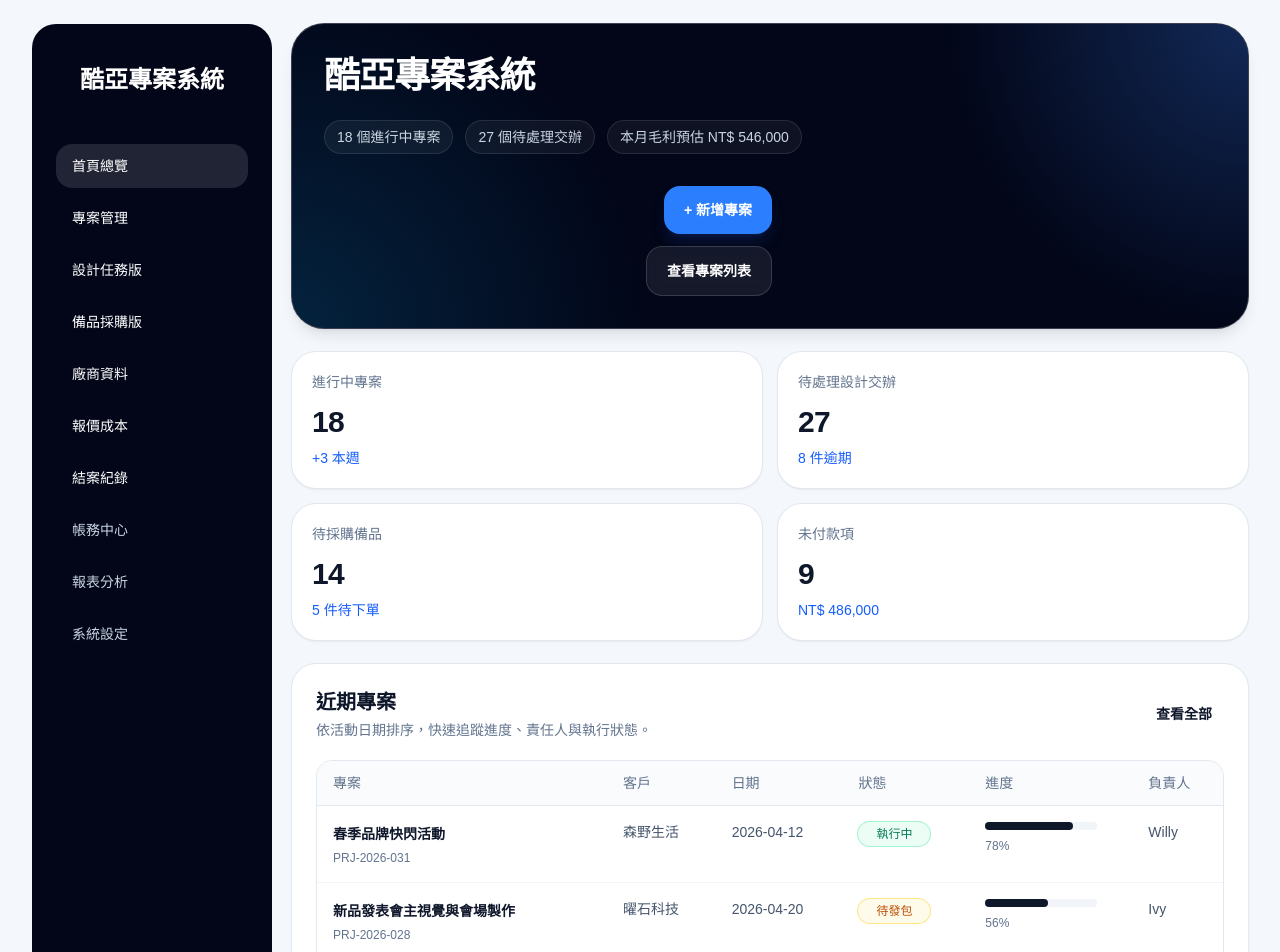
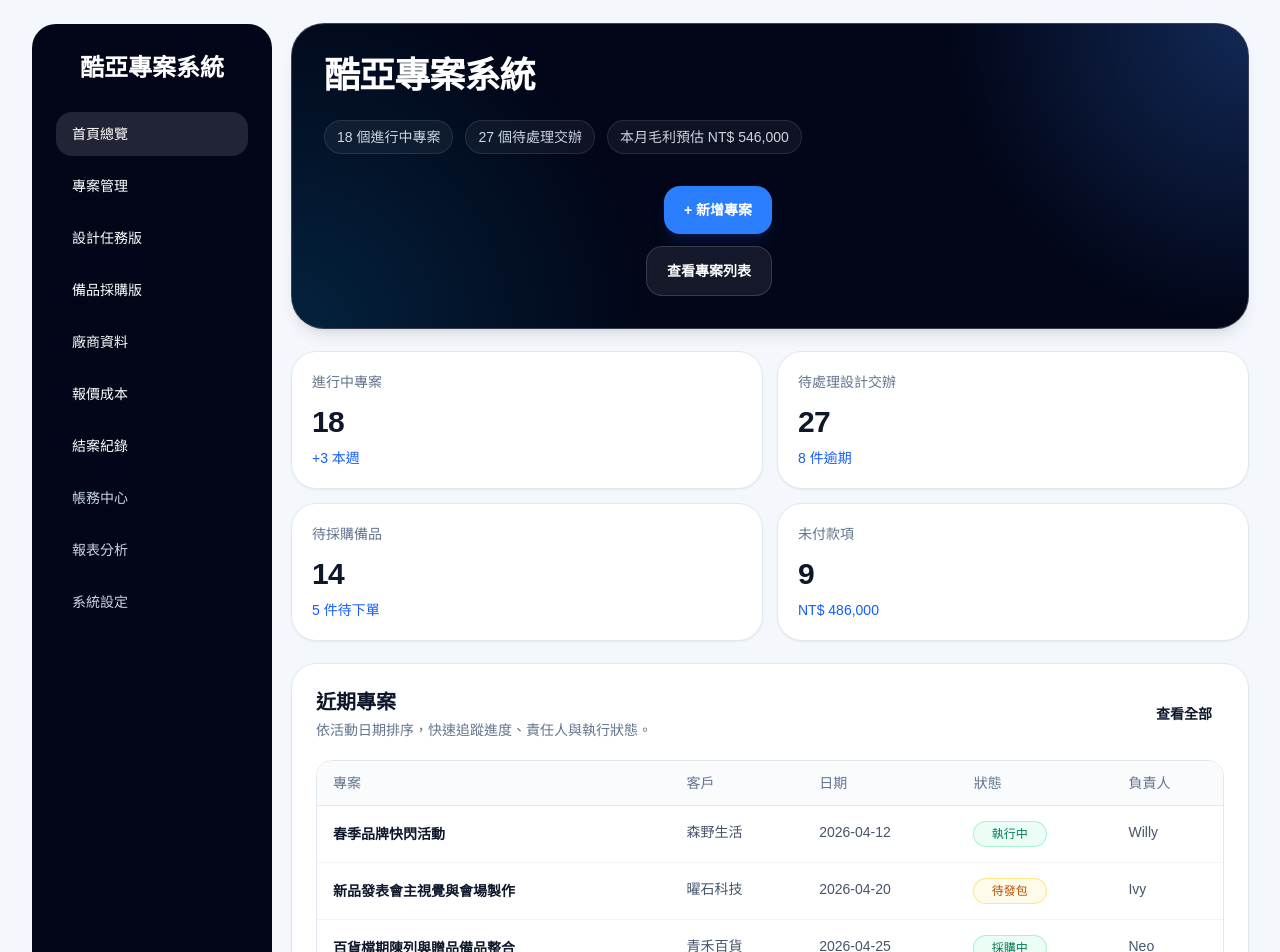
Before and after one commit to willy841/projectflow, a Next.js app in the folder project-mgmt/: page / in a window 1280 px wide. Shown: the top 952 px of the page. Built offline with nearby package versions, Linux system fonts and the light colour scheme.

Commit message:
fix: tighten homepage sidebar and project table

```diff
--- a/project-mgmt/src/app/page.tsx
+++ b/project-mgmt/src/app/page.tsx
@@ -87,7 +87,6 @@ export default function Home() {
                   <th className="w-[12%] px-4 py-3 font-medium">客戶</th>
                   <th className="w-[14%] px-4 py-3 font-medium">日期</th>
                   <th className="w-[14%] px-4 py-3 font-medium">狀態</th>
-                  <th className="w-[18%] px-4 py-3 font-medium">進度</th>
                   <th className="w-[10%] px-4 py-3 font-medium">負責人</th>
                 </tr>
               </thead>
@@ -101,7 +100,6 @@ export default function Home() {
                       >
                         {project.name}
                       </Link>
-                      <p className="mt-1 break-all text-xs text-slate-500">{project.code}</p>
                     </td>
                     <td className="break-words px-4 py-4 align-top text-slate-600">{project.client}</td>
                     <td className="px-4 py-4 align-top text-slate-600 break-words">{project.eventDate}</td>
@@ -111,12 +109,6 @@ export default function Home() {
                       >
                         {project.status}
                       </span>
-                    </td>
-                    <td className="px-4 py-4">
-                      <div className="w-28 rounded-full bg-slate-100">
-                        <div className="h-2 rounded-full bg-slate-900" style={{ width: `${project.progress}%` }} />
-                      </div>
-                      <p className="mt-2 text-xs text-slate-500">{project.progress}%</p>
                     </td>
                     <td className="px-4 py-4 text-slate-600">{project.owner}</td>
                   </tr>
--- a/project-mgmt/src/components/app-shell.tsx
+++ b/project-mgmt/src/components/app-shell.tsx
@@ -25,7 +25,7 @@ export function AppShell({
     <main className="min-h-screen bg-[#f4f7fb] text-slate-900">
       <div className="mx-auto flex min-h-screen w-full max-w-[1600px] gap-5 px-4 py-6 lg:px-6 xl:px-8">
         <aside className="hidden w-56 shrink-0 rounded-3xl bg-slate-950 p-6 text-white lg:block xl:w-60">
-          <div className="mb-8 flex min-h-16 items-center justify-center text-center">
+          <div className="mb-6 flex min-h-10 items-center justify-center text-center">
             <h1 className="text-2xl font-semibold">酷亞專案系統</h1>
           </div>
 
```
